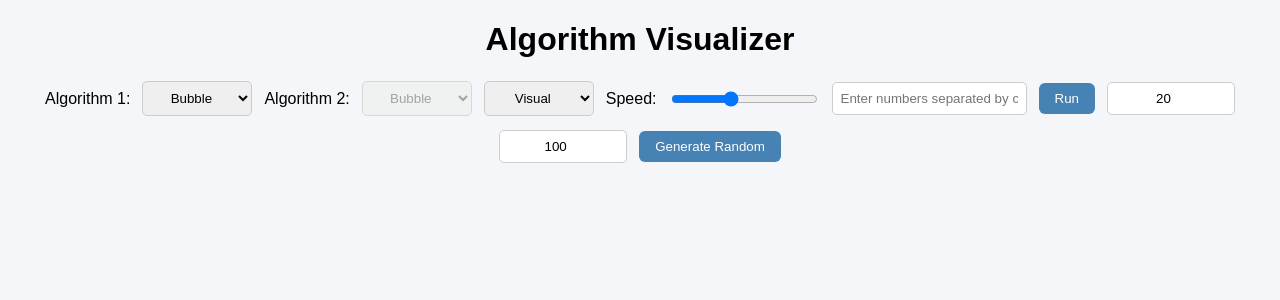
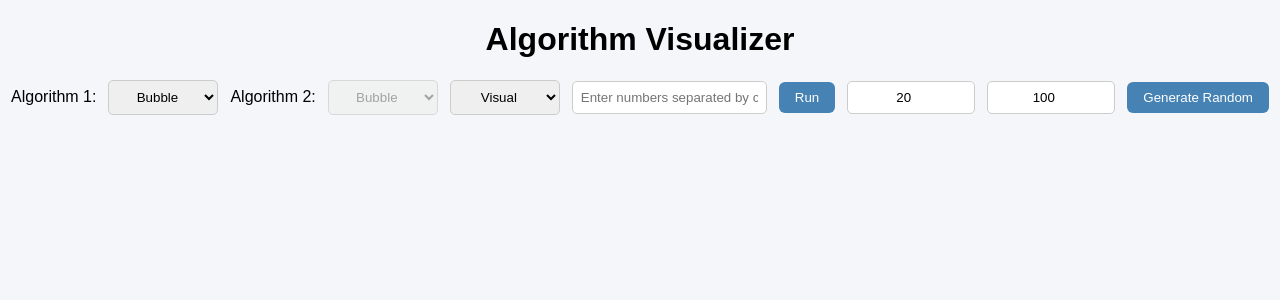
Before and after one commit to harsij01/algorithm_visualizer, a Flask app: page / in a window 1280 px wide. Shown: the top 300 px of the page. Run offline with Flask 3, Linux system fonts and the light colour scheme.

Commit message:
removed speed controls

```diff
--- a/static/script.js
+++ b/static/script.js
@@ -145,11 +145,9 @@ async function runVisual(array) {
         return;
     }
 
-    const speed = Number(document.getElementById("speedControl").value);
-
     console.log("steps length:", data.steps.length);
 
-    await animateSteps(data.steps, speed);
+    await animateSteps(data.steps);
 
     runButton.disabled = false;
 }
--- a/templates/sort.html
+++ b/templates/sort.html
@@ -31,9 +31,6 @@
                     <option value="benchmark">Benchmark</option>
                 </select>
 
-                <label>Speed:</label>
-                <input type="range" id="speedControl" min="10" max="500" value="200">
-
                 <input type="text" id="arrayInput" placeholder="Enter numbers separated by commas">
                 <button id="runButton">Run</button>
 
```
